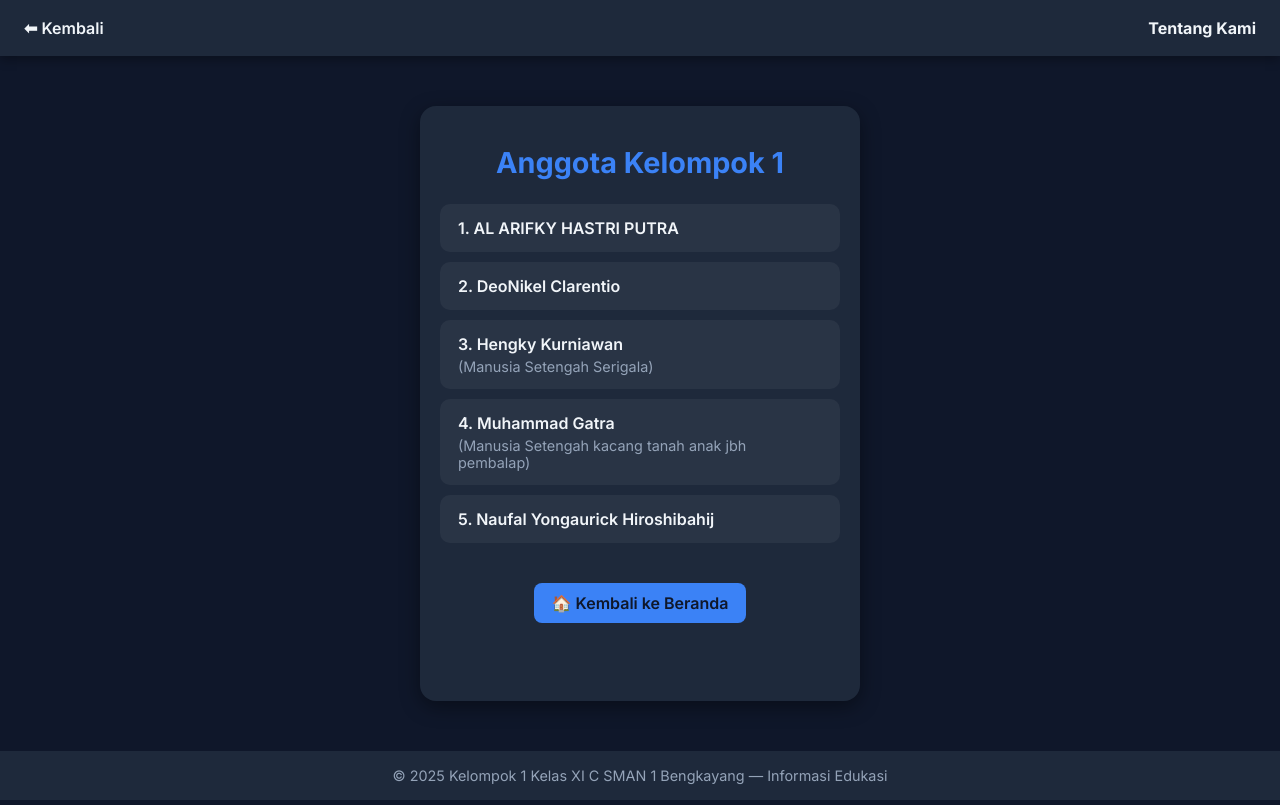
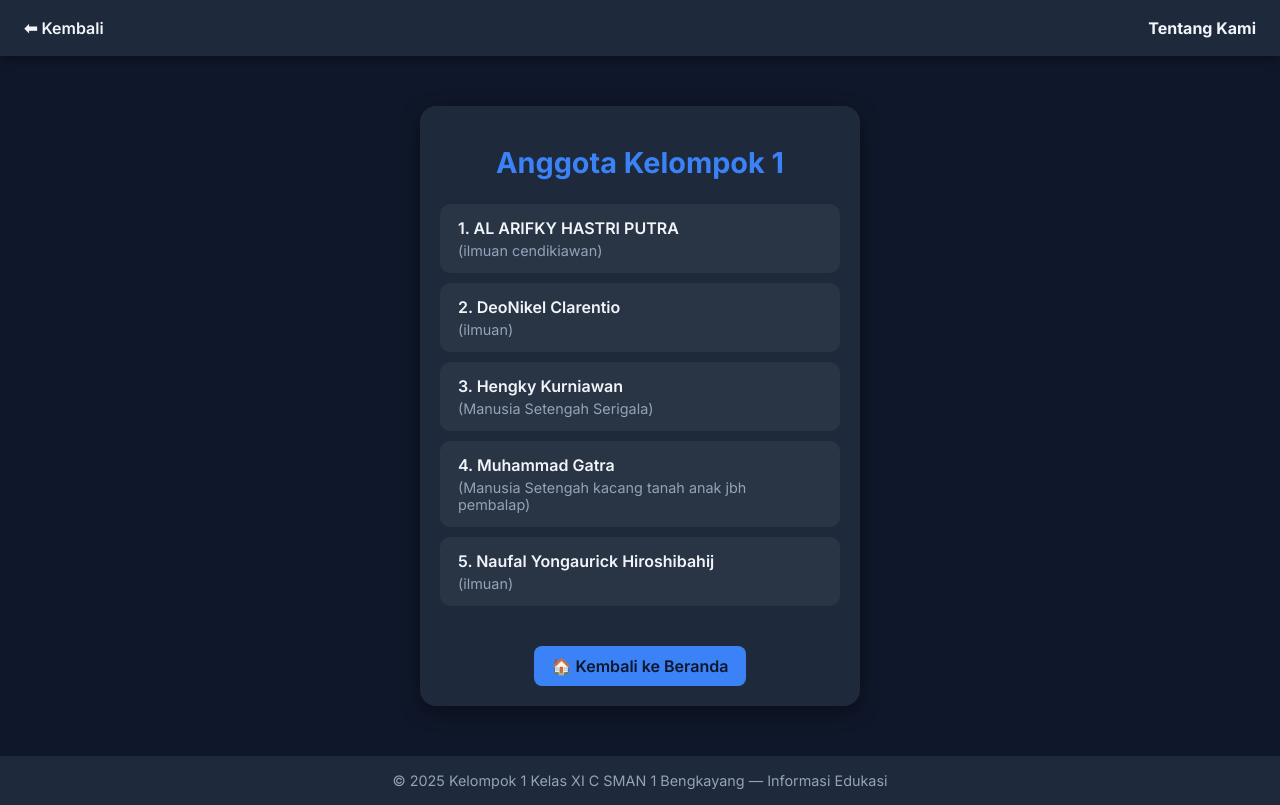
Before and after one commit to ChiutChiyu/Kelompok1, a plain HTML site: page tentang.html in a window 1280 px wide. Drawn offline with Linux system fonts and the light colour scheme.

Commit message:
Add descriptions to group members in tentang.html

```diff
--- a/tentang.html
+++ b/tentang.html
@@ -125,11 +125,11 @@
   <main>
     <h1>Anggota Kelompok 1</h1>
     <ul>
-      <li><span>1. AL ARIFKY HASTRI PUTRA</span></li>
-      <li><span>2. DeoNikel Clarentio</span></li>
+      <li><span>1. AL ARIFKY HASTRI PUTRA</span><small>(ilmuan cendikiawan)</small></li>
+      <li><span>2. DeoNikel Clarentio</span><small>(ilmuan)</small></li>
       <li><span>3. Hengky Kurniawan</span><small>(Manusia Setengah Serigala)</small></li>
       <li><span>4. Muhammad Gatra</span><small>(Manusia Setengah kacang tanah anak jbh pembalap)</small></li>
-      <li><span>5. Naufal Yongaurick Hiroshibahij</span></li>
+      <li><span>5. Naufal Yongaurick Hiroshibahij</span><small>(ilmuan)</small></li>
     </ul>
 
     <a href="index.html" class="btn">🏠 Kembali ke Beranda</a>
```
